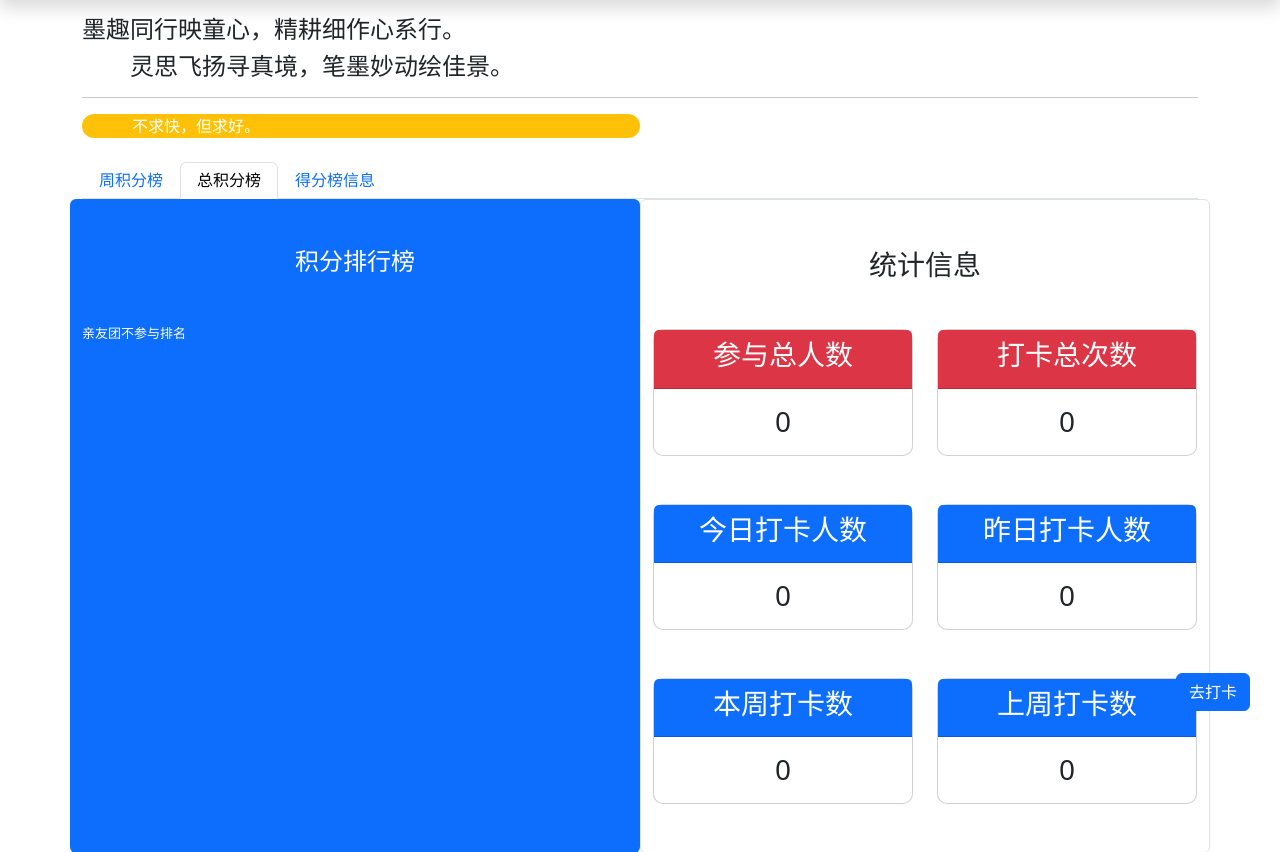
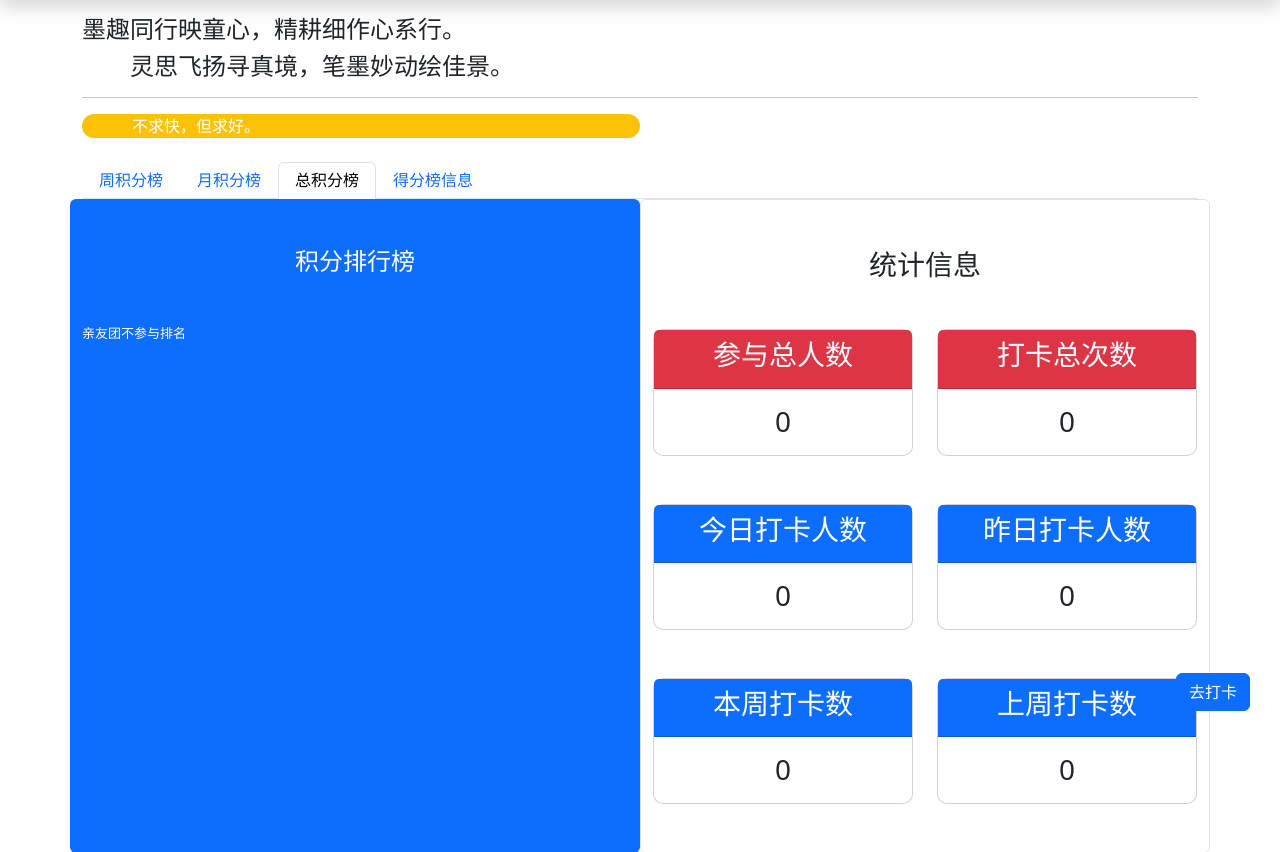
Before and after one commit to Myeeoo/Student_Calligraphy_practice, a Django app: page / in a window 1280 px wide. Shown: the part 59-911 px from the top of the page. Run offline with Django 4.2, Linux system fonts and the light colour scheme; data that the repository does not hold is empty; parts of the project's set-up code (start-up, migrations or seed data) failed here and were passed over; some libraries are stand-ins or nearby versions.

Commit message:
添加月统计

```diff
--- a/myapp/templates/dashboard.html
+++ b/myapp/templates/dashboard.html
@@ -61,9 +61,9 @@
   <li class="nav-item" >
     <h2 class="nav-link " data-toggle="tab" href="#week_top">周积分榜</h2>
   </li>
-  <!-- <li class="nav-item" >
+  <li class="nav-item" >
     <h2 class="nav-link " data-toggle="tab" href="#month_top">月积分榜</h2>
-  </li> -->
+  </li>
   <li class="nav-item" >
     <h2 class="nav-link active" data-toggle="tab" href="#score2">总积分榜</h2>
   </li>
```
